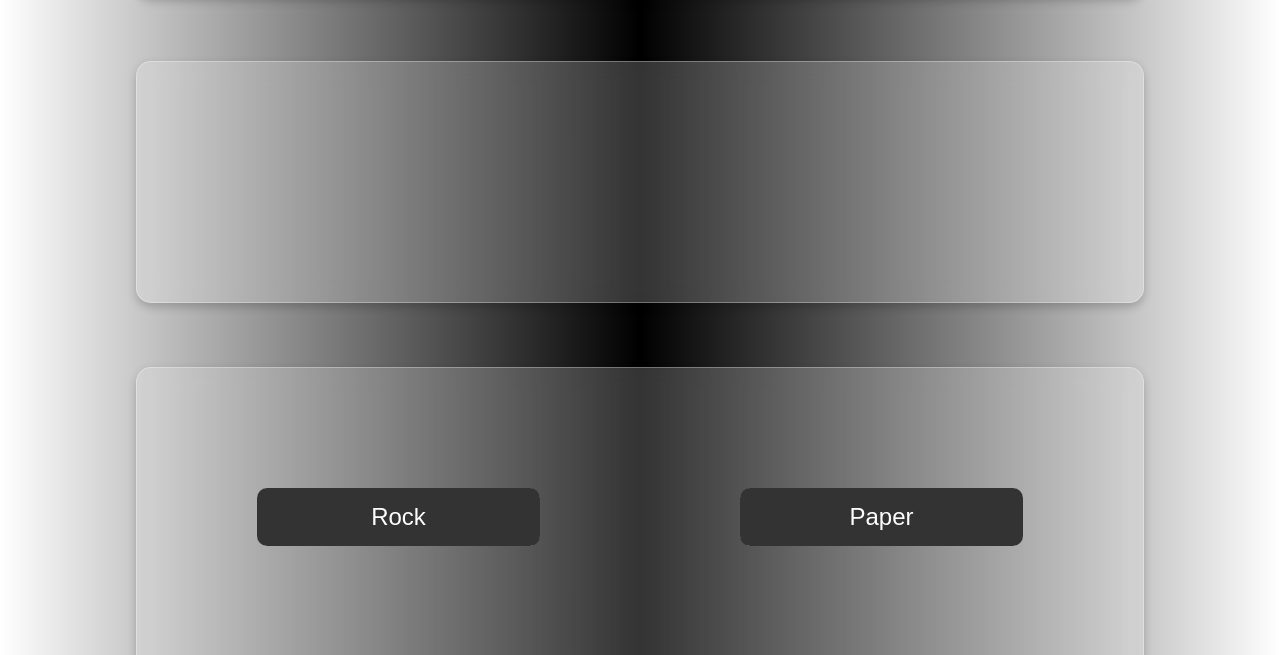
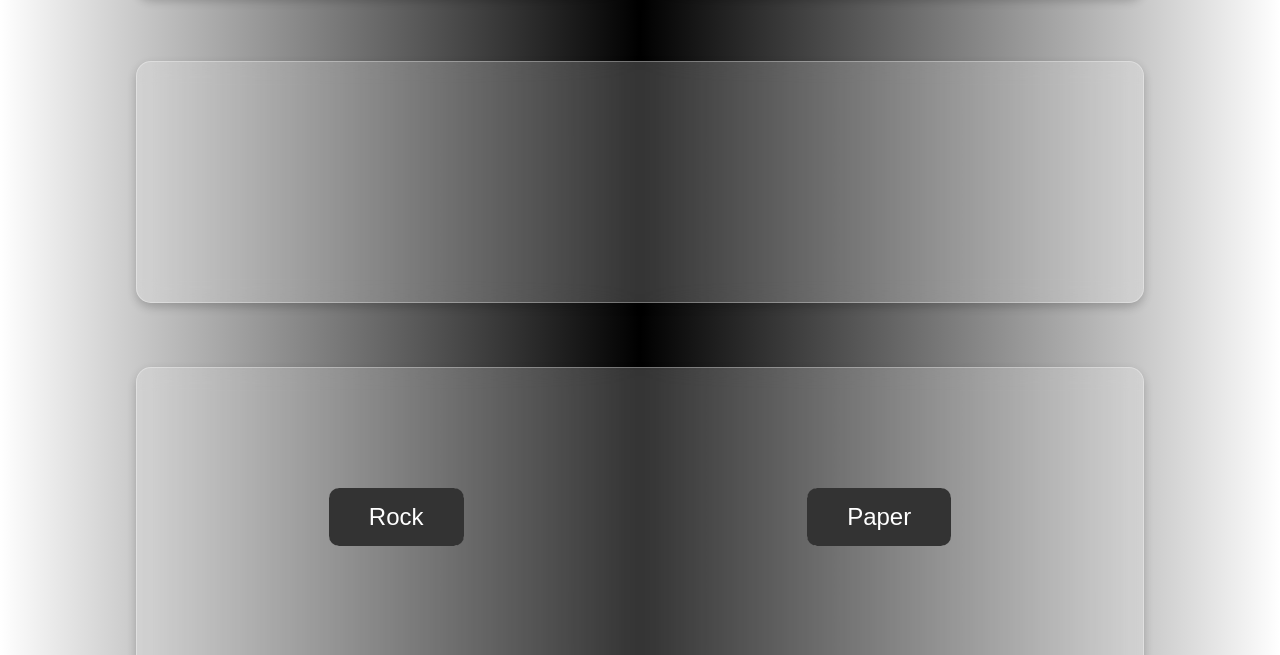
Before and after one commit to amestr1s/rpsui, a plain HTML site: page index.html in a window 1280 px wide. Shown: the part 145-800 px from the top of the page. Drawn offline with Linux system fonts and the light colour scheme.

Commit message:
Update styles.css

```diff
--- a/styles.css
+++ b/styles.css
@@ -55,7 +55,7 @@ button {
   position: relative;
   z-index: 0;
   border-radius: 12px;
-  flex: 1;
+  flex-shrink: 1;
   font-size: 24px;
 }
 
```
